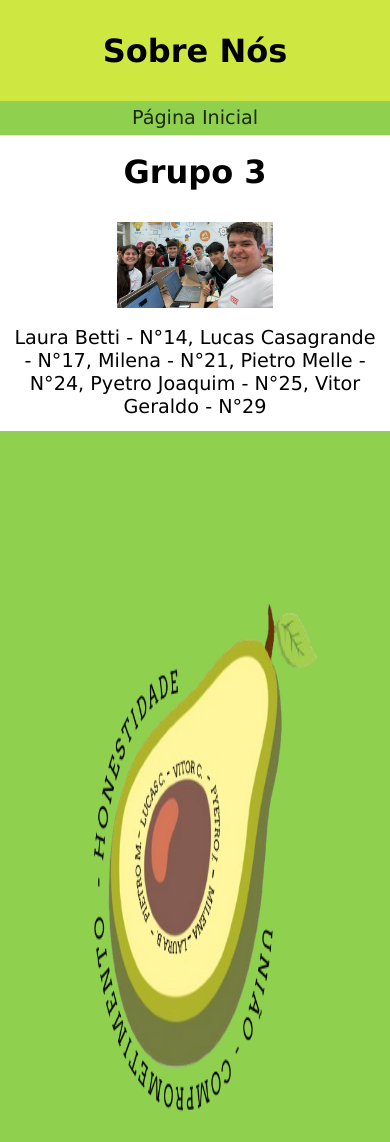
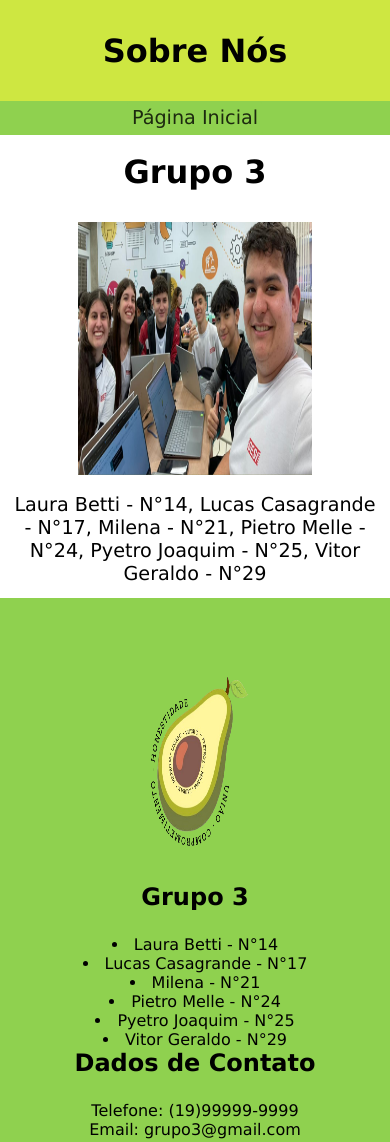
Before and after one commit to vitorcecato-sesi/meiose-grupo3, a plain HTML site: page Sobre-nos/sobre-nos.html in a window 390 px wide. Shown: the top 1142 px of the page. Drawn offline with Linux system fonts and the light colour scheme.

Commit message:
atualização nas imagens do sobre

```diff
--- a/Sobre-nos/sobre-nos.css
+++ b/Sobre-nos/sobre-nos.css
@@ -129,6 +129,11 @@ padding: 3.3vw;
     .principal {
         height: auto;
     }
+    .imagemgrupo {
+
+        width: 60vw;
+        height: 30vh;
+    }
 
     .footer {
         flex-direction: column;
@@ -136,7 +141,7 @@ padding: 3.3vw;
     }
 
     .footer img {
-        width: 80vw;
-        height: 90vh;
+        width: 35vw;
+        height: 30vh;
     }
 }
```
